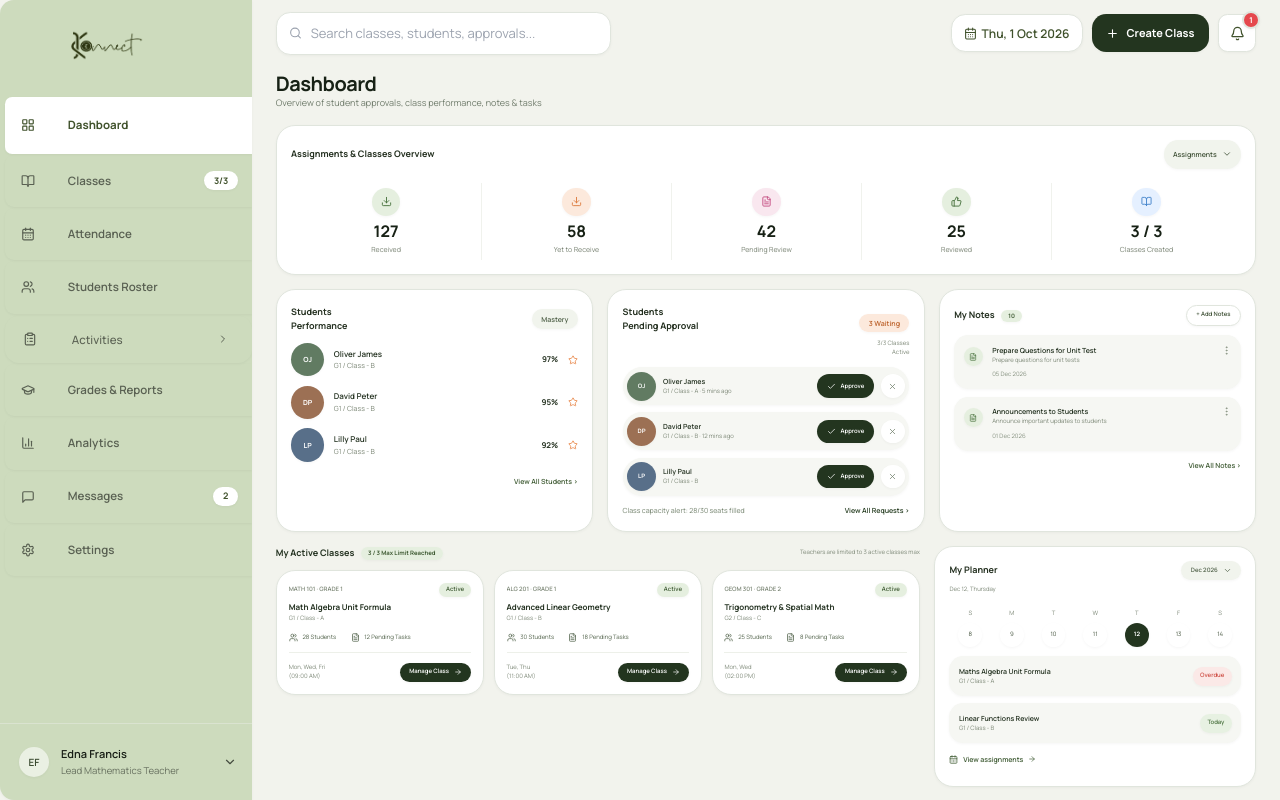
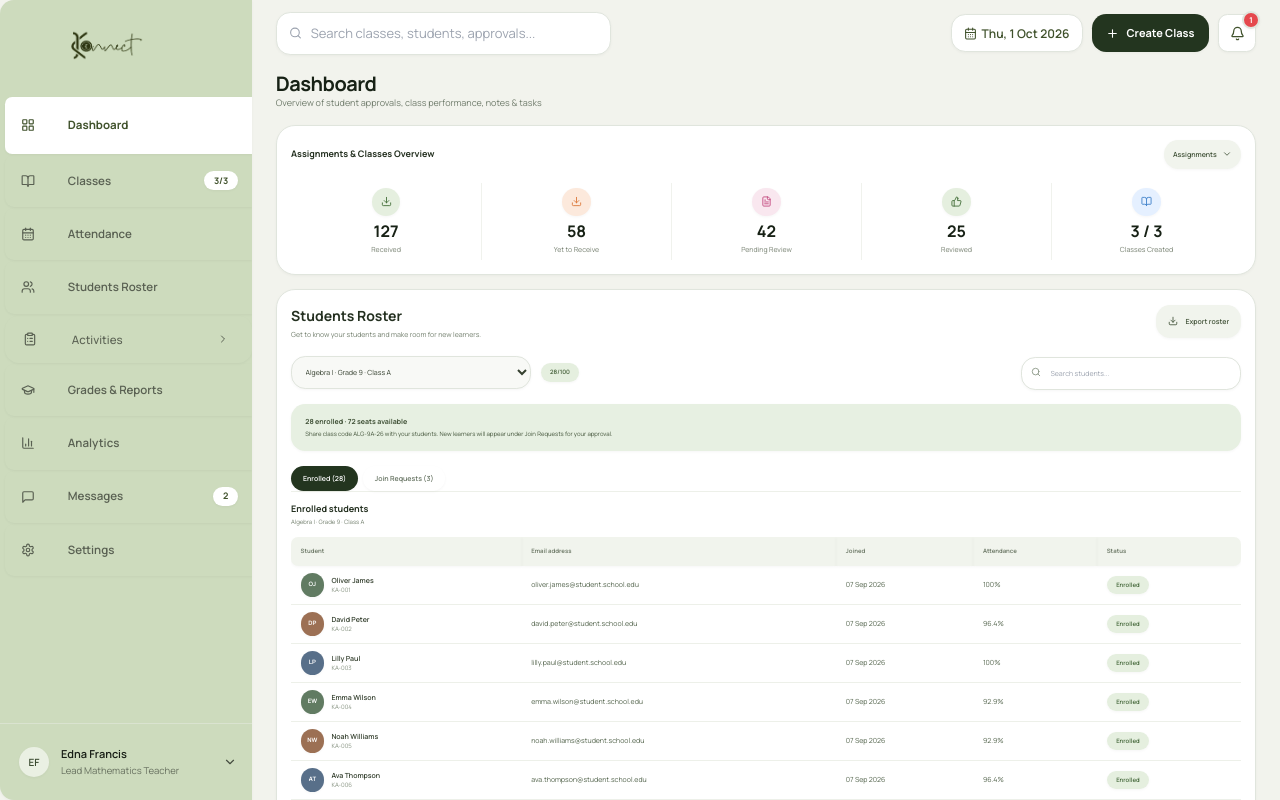
Before and after one commit to Mustivo/Konnect, a Next.js app: page /teacher/dashboard in a window 1280 px wide. Built offline with nearby package versions, Linux system fonts and the light colour scheme; a web font is replaced by a local one.

Commit message:
Students Roster

```diff
--- a/app/teacher/dashboard/page.tsx
+++ b/app/teacher/dashboard/page.tsx
@@ -1,6 +1,6 @@
 "use client";
 
-import { useState, type FormEvent } from "react";
+import { useEffect, useState, type FormEvent } from "react";
 import Link from "next/link";
 import DashboardShell from "@/components/dashboard/DashboardShell";
 import {
@@ -9,10 +9,11 @@ import {
   CalendarDays,
   Check,
   ChevronDown,
+  Copy,
   Download,
   FileText,
   MoreVertical,
-  Star,
+  Search,
   ThumbsUp,
   Users,
   X,
@@ -27,9 +28,20 @@ const assignmentStats = [
 ];
 
 const initialApprovals = [
-  { name: "Oliver James", meta: "G1 / Class - A · 5 mins ago" },
-  { name: "David Peter", meta: "G1 / Class - B · 12 mins ago" },
-  { name: "Lilly Paul", meta: "G1 / Class - B" },
+  { name: "Sophie Bennett", meta: "G1 / Class - A · 5 mins ago" },
+  { name: "Oscar Hughes", meta: "G1 / Class - A · 12 mins ago" },
+  { name: "Freya Cooper", meta: "G1 / Class - A" },
+];
+
+const rosterStudents = [
+  { name: "Oliver James", id: "KA-001", email: "oliver.james@student.school.edu", joined: "07 Sep 2026", attendance: "100%" },
+  { name: "David Peter", id: "KA-002", email: "david.peter@student.school.edu", joined: "07 Sep 2026", attendance: "96.4%" },
+  { name: "Lilly Paul", id: "KA-003", email: "lilly.paul@student.school.edu", joined: "07 Sep 2026", attendance: "100%" },
+  { name: "Emma Wilson", id: "KA-004", email: "emma.wilson@student.school.edu", joined: "07 Sep 2026", attendance: "92.9%" },
+  { name: "Noah Williams", id: "KA-005", email: "noah.williams@student.school.edu", joined: "07 Sep 2026", attendance: "92.9%" },
+  { name: "Ava Thompson", id: "KA-006", email: "ava.thompson@student.school.edu", joined: "07 Sep 2026", attendance: "96.4%" },
+  { name: "Ethan Brown", id: "KA-007", email: "ethan.brown@student.school.edu", joined: "07 Sep 2026", attendance: "85.7%" },
+  { name: "Mia Davis", id: "KA-008", email: "mia.davis@student.school.edu", joined: "07 Sep 2026", attendance: "89.3%" },
 ];
 
 const initialNotes = [
@@ -53,6 +65,43 @@ export default function TeacherDashboardPage() {
   const [notes, setNotes] = useState(initialNotes);
   const [addingNote, setAddingNote] = useState(false);
   const [noteTitle, setNoteTitle] = useState("");
+  const [rosterClass, setRosterClass] = useState("Algebra I · Grade 9 · Class A");
+  const [rosterTab, setRosterTab] = useState<"enrolled" | "requests">("enrolled");
+  const [rosterSearch, setRosterSearch] = useState("");
+  const [copyMessage, setCopyMessage] = useState("");
+  const [isRosterView, setIsRosterView] = useState(false);
+
+  useEffect(() => {
+    function syncDashboardSection() {
+      const hash = window.location.hash;
+      setIsRosterView(hash === "#students");
+      if (hash === "#approvals") {
+        setRosterTab("requests");
+      }
+    }
+
+    function handleDashboardSection(event: Event) {
+      const section = (event as CustomEvent<string>).detail;
+      setIsRosterView(section === "students");
+      if (section === "approvals") {
+        setRosterTab("requests");
+      }
+    }
+
+    syncDashboardSection();
+    window.addEventListener("hashchange", syncDashboardSection);
+    window.addEventListener("konnect-dashboard-section", handleDashboardSection);
+    return () => {
+      window.removeEventListener("hashchange", syncDashboardSection);
+      window.removeEventListener("konnect-dashboard-section", handleDashboardSection);
+    };
+  }, []);
+
+  const filteredStudents = rosterStudents.filter((student) =>
+    `${student.name} ${student.id} ${student.email}`
+      .toLowerCase()
+      .includes(rosterSearch.toLowerCase()),
+  );
 
   function saveNote(event: FormEvent<HTMLFormElement>) {
     event.preventDefault();
@@ -69,6 +118,15 @@ export default function TeacherDashboardPage() {
 
   function dismissApproval(name: string) {
     setApprovals((current) => current.filter((student) => student.name !== name));
+  }
+
+  async function copyInviteCode() {
+    try {
+      await navigator.clipboard.writeText("ALG-9A-26");
+      setCopyMessage("Invite code copied.");
+    } catch {
+      setCopyMessage("Could not copy the code. Please copy ALG-9A-26 manually.");
+    }
   }
 
   return (
@@ -113,88 +171,150 @@ export default function TeacherDashboardPage() {
 
         <div className="grid grid-cols-1 items-stretch gap-3 lg:grid-cols-3">
           <section
-            aria-label="Student performance"
-            className="rounded-2xl border border-[#e8ebe4] bg-white p-3 shadow-[0_2px_8px_rgba(21,32,18,0.04)] dark:border-[#212f1f] dark:bg-[#141d13]"
+            id="students"
+            aria-label="Students roster"
+            className="min-w-0 rounded-2xl border border-[#e8ebe4] bg-white p-3 shadow-[0_2px_8px_rgba(21,32,18,0.04)] lg:col-span-3 dark:border-[#212f1f] dark:bg-[#141d13]"
           >
-            <div className="mb-2 flex items-center justify-between">
-              <h2 className="text-[9px] font-bold text-[#243020] dark:text-[#ecf1ea]">Students<br />Performance</h2>
-              <span className="rounded-full bg-[#f1f4ed] px-2 py-1 text-[7px] font-semibold text-[#52634b] dark:bg-[#20271e] dark:text-[#c5d6b8]">
-                Mastery
-              </span>
+            <div className="flex flex-wrap items-start justify-between gap-3">
+              <div>
+                <h2 className="text-[14px] font-bold text-[#243020] dark:text-[#ecf1ea]">Students Roster</h2>
+                <p className="mt-0.5 text-[7px] text-[#74806f] dark:text-[#9ca797]">Get to know your students and make room for new learners.</p>
+              </div>
+              <button type="button" className="inline-flex h-7 items-center gap-1.5 rounded-full bg-[#f1f4ed] px-2.5 text-[7px] font-semibold text-[#43543a] dark:bg-[#20271e] dark:text-[#c5d6b8]">
+                <Download size={10} /> Export roster
+              </button>
             </div>
-            <div className="space-y-2">
-              {[
-                { name: "Oliver James", className: "G1 / Class - B", score: "97%" },
-                { name: "David Peter", className: "G1 / Class - B", score: "95%" },
-                { name: "Lilly Paul", className: "G1 / Class - B", score: "92%" },
-              ].map((student, index) => (
-                <div key={student.name} className="flex items-center gap-2">
-                  <span className={`grid size-7 shrink-0 place-items-center rounded-full text-[7px] font-bold text-white ${["bg-[#617b62]", "bg-[#9c7054]", "bg-[#586f89]"][index]}`}>
-                    {student.name.split(" ").map((part) => part[0]).join("")}
-                  </span>
-                  <div className="min-w-0 flex-1">
-                    <p className="truncate text-[8px] font-semibold text-[#253322] dark:text-[#e1e8dc]">{student.name}</p>
-                    <p className="text-[7px] text-[#7c8776] dark:text-[#9ca797]">{student.className}</p>
-                  </div>
-                  <span className="text-[8px] font-bold text-[#273423] dark:text-[#d6dfd2]">{student.score}</span>
-                  <Star size={10} className="text-[#e78648]" />
-                </div>
+
+            <div className="mt-3 flex flex-wrap items-center gap-2">
+              <label className="sr-only" htmlFor="teacher-roster-class">Select class</label>
+              <select
+                id="teacher-roster-class"
+                value={rosterClass}
+                onChange={(event) => setRosterClass(event.target.value)}
+                className="h-7 min-w-0 flex-1 rounded-md border border-[#e2e7dd] bg-[#f8f9f6] px-2 text-[7px] text-[#35402f] outline-none dark:border-[#303b2d] dark:bg-[#202720] dark:text-[#e1e8dc] sm:max-w-[240px]"
+              >
+                <option>Algebra I · Grade 9 · Class A</option>
+                <option>Geometry · Grade 10 · Class B</option>
+                <option>Precalculus · Grade 11 · Class C</option>
+              </select>
+              <span className="rounded-full bg-[#e5efdf] px-2 py-1 text-[6px] font-semibold text-[#405c35] dark:bg-[#263722] dark:text-[#c5d6b8]">28/100</span>
+              <span className="flex-1" />
+              <label className="relative min-w-[160px] flex-1 sm:max-w-[220px]">
+                <span className="sr-only">Search students</span>
+                <Search size={10} className="absolute left-2 top-1/2 -translate-y-1/2 text-[#83907d]" />
+                <input
+                  type="search"
+                  value={rosterSearch}
+                  onChange={(event) => setRosterSearch(event.target.value)}
+                  placeholder="Search students..."
+                  className="h-7 w-full rounded-full border border-[#e2e7dd] bg-white pl-6 pr-2 text-[7px] outline-none focus:border-[#8ca47e] dark:border-[#303b2d] dark:bg-[#161b17] dark:text-[#e1e8dc]"
+                />
+              </label>
+            </div>
+
+            <div className="mt-3 rounded-xl bg-[#e7f0e2] px-3 py-2.5 text-[#43543a] dark:bg-[#202b1d] dark:text-[#c5d6b8]">
+              <p className="text-[7px] font-bold">28 enrolled · 72 seats available</p>
+              <p className="mt-0.5 text-[6px] leading-relaxed">Share class code ALG-9A-26 with your students. New learners will appear under Join Requests for your approval.</p>
+            </div>
+
+            <div className="mt-3 flex gap-1 border-b border-[#edf0e9] dark:border-[#2a312a]" role="tablist" aria-label="Roster status">
+              {(["enrolled", "requests"] as const).map((tab) => (
+                <button
+                  key={tab}
+                  type="button"
+                  id={tab === "requests" ? "approvals" : undefined}
+                  role="tab"
+                  aria-selected={rosterTab === tab}
+                  onClick={() => setRosterTab(tab)}
+                  className={`rounded-full px-2.5 py-1.5 text-[7px] font-semibold ${rosterTab === tab ? "bg-[#23351f] text-white" : "text-[#687564] hover:bg-[#f1f4ed] dark:text-[#a5b19f] dark:hover:bg-[#20271e]"}`}
+                >
+                  {tab === "enrolled" ? "Enrolled (28)" : `Join Requests (${approvals.length})`}
+                </button>
               ))}
             </div>
-            <Link href="/teacher/classes" className="mt-3 block text-right text-[7px] font-semibold text-[#405c35] hover:underline dark:text-[#c5d6b8]">
-              View All Students <span aria-hidden="true">›</span>
-            </Link>
-          </section>
 
-          <section
-            id="approvals"
-            aria-label="Students pending approval"
-            className="rounded-2xl border border-[#e8ebe4] bg-white p-3 shadow-[0_2px_8px_rgba(21,32,18,0.04)] dark:border-[#212f1f] dark:bg-[#141d13]"
-          >
-            <div className="mb-2 flex items-start justify-between gap-2">
-              <h2 className="text-[9px] font-bold text-[#243020] dark:text-[#ecf1ea]">Students<br />Pending<br className="sm:hidden" /> Approval</h2>
-              <div className="text-right">
-                <span className="rounded-full bg-[#fce9dc] px-2 py-1 text-[7px] font-semibold text-[#bc612a]">{approvals.length} Waiting</span>
-                <p className="mt-1 text-[6px] text-[#7c8776] dark:text-[#9ca797]">3/3 Classes<br />Active</p>
+            {rosterTab === "enrolled" ? (
+              <>
+                <div className="mt-2">
+                  <h3 className="text-[9px] font-bold text-[#243020] dark:text-[#ecf1ea]">Enrolled students</h3>
+                  <p className="mt-0.5 text-[6px] text-[#74806f] dark:text-[#9ca797]">{rosterClass}</p>
+                </div>
+                <div className="mt-2 overflow-x-auto">
+                  <table className="w-full min-w-[600px] text-left text-[7px]">
+                    <thead className="bg-[#f1f4ed] text-[6px] font-semibold text-[#75806f] dark:bg-[#20271e] dark:text-[#b1bba9]">
+                      <tr>
+                        {["Student", "Email address", "Joined", "Attendance", "Status"].map((heading) => (
+                          <th key={heading} className="px-2 py-2 first:rounded-l-md last:rounded-r-md">{heading}</th>
+                        ))}
+                      </tr>
+                    </thead>
+                    <tbody>
+                      {filteredStudents.map((student, index) => (
+                        <tr key={student.id} className="border-b border-[#edf0e9] last:border-0 dark:border-[#2a312a]">
+                          <td className="px-2 py-1.5">
+                            <div className="flex items-center gap-1.5">
+                              <span className={`grid size-5 shrink-0 place-items-center rounded-full text-[6px] font-bold text-white ${["bg-[#617b62]", "bg-[#9c7054]", "bg-[#586f89]"][index % 3]}`}>{student.name.split(" ").map((part) => part[0]).join("")}</span>
+                              <span>
+                                <span className="block font-semibold text-[#35402f] dark:text-[#e1e8dc]">{student.name}</span>
+                                <span className="block text-[6px] text-[#84907e] dark:text-[#9ca797]">{student.id}</span>
+                              </span>
+                            </div>
+                          </td>
+                          <td className="px-2 py-1.5 text-[#52634b] dark:text-[#c5d6b8]">{student.email}</td>
+                          <td className="whitespace-nowrap px-2 py-1.5 text-[#52634b] dark:text-[#c5d6b8]">{student.joined}</td>
+                          <td className="px-2 py-1.5 text-[#52634b] dark:text-[#c5d6b8]">{student.attendance}</td>
+                          <td className="px-2 py-1.5"><span className="rounded-full bg-[#e5efdf] px-2 py-1 text-[6px] font-semibold text-[#45683b]">Enrolled</span></td>
+                        </tr>
+                      ))}
+                      {!filteredStudents.length && (
+                        <tr><td colSpan={5} className="py-6 text-center text-[7px] text-[#74806f]">No students match your search.</td></tr>
+                      )}
+                    </tbody>
+                  </table>
+                </div>
+                <div className="mt-2 flex flex-wrap items-center justify-between gap-2 text-[6px] text-[#74806f] dark:text-[#9ca797]">
+                  <span>Showing {filteredStudents.length ? 1 : 0}–{filteredStudents.length} of 28 students</span>
+                  <div className="flex items-center gap-2">
+                    <button type="button" className="font-semibold text-[#405c35] dark:text-[#c5d6b8]">Prev</button>
+                    <span className="grid size-4 place-items-center rounded-full bg-[#e5efdf] font-bold text-[#405c35] dark:bg-[#263722] dark:text-[#c5d6b8]">1</span>
+                    <span>2</span><span>3</span><span>4</span>
+                    <button type="button" className="rounded-full bg-[#f1f4ed] px-2 py-1 font-semibold text-[#405c35] dark:bg-[#20271e] dark:text-[#c5d6b8]">Next</button>
+                  </div>
+                </div>
+              </>
+            ) : (
+              <div className="mt-2 space-y-1.5">
+                {approvals.map((student, index) => (
+                  <div key={student.name} className="flex items-center gap-2 rounded-lg bg-[#f6f7f3] p-2 dark:bg-[#20271e]">
+                    <span className={`grid size-6 shrink-0 place-items-center rounded-full text-[6px] font-bold text-white ${["bg-[#617b62]", "bg-[#9c7054]", "bg-[#586f89]"][index % 3]}`}>{student.name.split(" ").map((part) => part[0]).join("")}</span>
+                    <div className="min-w-0 flex-1"><p className="text-[7px] font-semibold text-[#35402f] dark:text-[#e1e8dc]">{student.name}</p><p className="text-[6px] text-[#74806f] dark:text-[#9ca797]">{student.meta}</p></div>
+                    <button type="button" onClick={() => dismissApproval(student.name)} className="inline-flex items-center gap-1 rounded-full bg-[#23351f] px-2.5 py-1 text-[6px] font-semibold text-white"><Check size={8} /> Approve</button>
+                    <button type="button" onClick={() => dismissApproval(student.name)} aria-label={`Dismiss ${student.name}`} className="grid size-5 place-items-center rounded-full bg-white text-[#71806b] dark:bg-[#161b17]"><X size={9} /></button>
+                  </div>
+                ))}
+                {!approvals.length && <p className="py-6 text-center text-[7px] text-[#74806f]">No join requests are waiting.</p>}
               </div>
-            </div>
-            <div className="space-y-1.5">
-              {approvals.map((student, index) => (
-                <div key={student.name} className="flex items-center gap-1.5 rounded-full bg-[#f6f7f3] p-1 dark:bg-[#20271e]">
-                  <span className={`grid size-6 shrink-0 place-items-center rounded-full text-[6px] font-bold text-white ${["bg-[#617b62]", "bg-[#9c7054]", "bg-[#586f89]"][index % 3]}`}>
-                    {student.name.split(" ").map((part) => part[0]).join("")}
-                  </span>
-                  <div className="min-w-0 flex-1">
-                    <p className="truncate text-[7px] font-semibold text-[#253322] dark:text-[#e1e8dc]">{student.name}</p>
-                    <p className="truncate text-[6px] text-[#7c8776] dark:text-[#9ca797]">{student.meta}</p>
-                  </div>
-                  <button
-                    type="button"
-                    onClick={() => dismissApproval(student.name)}
-                    className="flex h-5 items-center gap-1 rounded-full bg-[#23351f] px-2 text-[6px] font-semibold text-white hover:bg-[#30472b]"
-                    aria-label={`Approve ${student.name}`}
-                  >
-                    <Check size={9} /> Approve
-                  </button>
-                  <button
-                    type="button"
-                    onClick={() => dismissApproval(student.name)}
-                    className="grid size-5 shrink-0 place-items-center rounded-full bg-white text-[#72806c] hover:bg-[#f0f3ed] dark:bg-[#161b17] dark:text-[#c5d6b8]"
-                    aria-label={`Dismiss ${student.name}`}
-                  >
-                    <X size={9} />
-                  </button>
+            )}
+
+            <div className="mt-3 grid grid-cols-1 gap-2 md:grid-cols-2">
+              <article className="rounded-xl border border-[#edf0e9] p-3 dark:border-[#2a312a]">
+                <h3 className="text-[8px] font-bold text-[#243020] dark:text-[#ecf1ea]">Invite students</h3>
+                <p className="mt-0.5 text-[6px] text-[#74806f] dark:text-[#9ca797]">One code, a connected classroom.</p>
+                <div className="mt-2 flex flex-wrap items-center justify-between gap-2">
+                  <code className="text-[12px] font-bold tracking-wide text-[#253322] dark:text-[#e1e8dc]">ALG-9A-26</code>
+                  <button type="button" onClick={copyInviteCode} className="inline-flex items-center gap-1 rounded-full bg-[#f1f4ed] px-2.5 py-1.5 text-[6px] font-semibold text-[#43543a] dark:bg-[#20271e] dark:text-[#c5d6b8]"><Copy size={9} /> Copy code</button>
                 </div>
-              ))}
-              {!approvals.length && <p className="py-5 text-center text-[8px] text-[#7c8776]">No pending approvals.</p>}
-            </div>
-            <div className="mt-2 flex items-center justify-between text-[7px] text-[#71806b] dark:text-[#9ca797]">
-              <span>Class capacity alert: 28/30 seats filled</span>
-              <Link href="/teacher/classes" className="font-semibold text-[#263d21] dark:text-[#c5d6b8]">View All Requests <span aria-hidden="true">›</span></Link>
+                <p role="status" className="mt-1 text-[6px] text-[#74806f] dark:text-[#9ca797]">{copyMessage || "Students can request to join from their Konnect account."}</p>
+              </article>
+              <article className="rounded-xl border border-[#edf0e9] p-3 dark:border-[#2a312a]">
+                <h3 className="text-[8px] font-bold text-[#243020] dark:text-[#ecf1ea]">{approvals.length} join requests waiting</h3>
+                <p className="mt-0.5 text-[6px] text-[#74806f] dark:text-[#9ca797]">{approvals.map((student) => student.name).join(", ") || "No requests are waiting."}</p>
+                <button type="button" onClick={() => setRosterTab("requests")} className="mt-2 rounded-full bg-[#e5efdf] px-2.5 py-1.5 text-[6px] font-semibold text-[#405c35] dark:bg-[#263722] dark:text-[#c5d6b8]">Review requests</button>
+              </article>
             </div>
           </section>
 
-          <section
+          {!isRosterView && <section
             aria-label="My notes"
             className="rounded-2xl border border-[#e8ebe4] bg-white p-3 shadow-[0_2px_8px_rgba(21,32,18,0.04)] dark:border-[#212f1f] dark:bg-[#141d13]"
           >
@@ -239,10 +359,10 @@ export default function TeacherDashboardPage() {
             <button type="button" className="mt-2 block w-full text-right text-[7px] font-semibold text-[#405c35] hover:underline dark:text-[#c5d6b8]">
               View All Notes <span aria-hidden="true">›</span>
             </button>
-          </section>
+          </section>}
         </div>
 
-        <div className="grid grid-cols-1 items-start gap-3 xl:grid-cols-[minmax(0,2fr)_minmax(235px,1fr)]">
+        {!isRosterView && <div className="grid grid-cols-1 items-start gap-3 xl:grid-cols-[minmax(0,2fr)_minmax(235px,1fr)]">
           <section aria-label="My active classes">
             <div className="mb-2 flex flex-wrap items-center justify-between gap-2">
               <h2 className="text-[9px] font-bold text-[#253322] dark:text-[#e1e8dc]">
@@ -310,7 +430,7 @@ export default function TeacherDashboardPage() {
               <CalendarDays size={9} /> View assignments <ArrowRight size={8} />
             </Link>
           </section>
-        </div>
+        </div>}
       </div>
     </DashboardShell>
   );
--- a/components/dashboard/DashSidebar.tsx
+++ b/components/dashboard/DashSidebar.tsx
@@ -193,6 +193,11 @@ export default function DashSidebar({ role = "learner", onNavigate }: { role?: D
                 aria-current={isActive ? "page" : undefined}
                 onClick={() => {
                   setActiveLink({ name: item.name, href: normalizedHref });
+                  if (item.href.startsWith("/teacher/dashboard#")) {
+                    window.dispatchEvent(new CustomEvent("konnect-dashboard-section", {
+                      detail: item.href.split("#")[1],
+                    }));
+                  }
                   onNavigate?.();
                 }}
                 style={{
```
